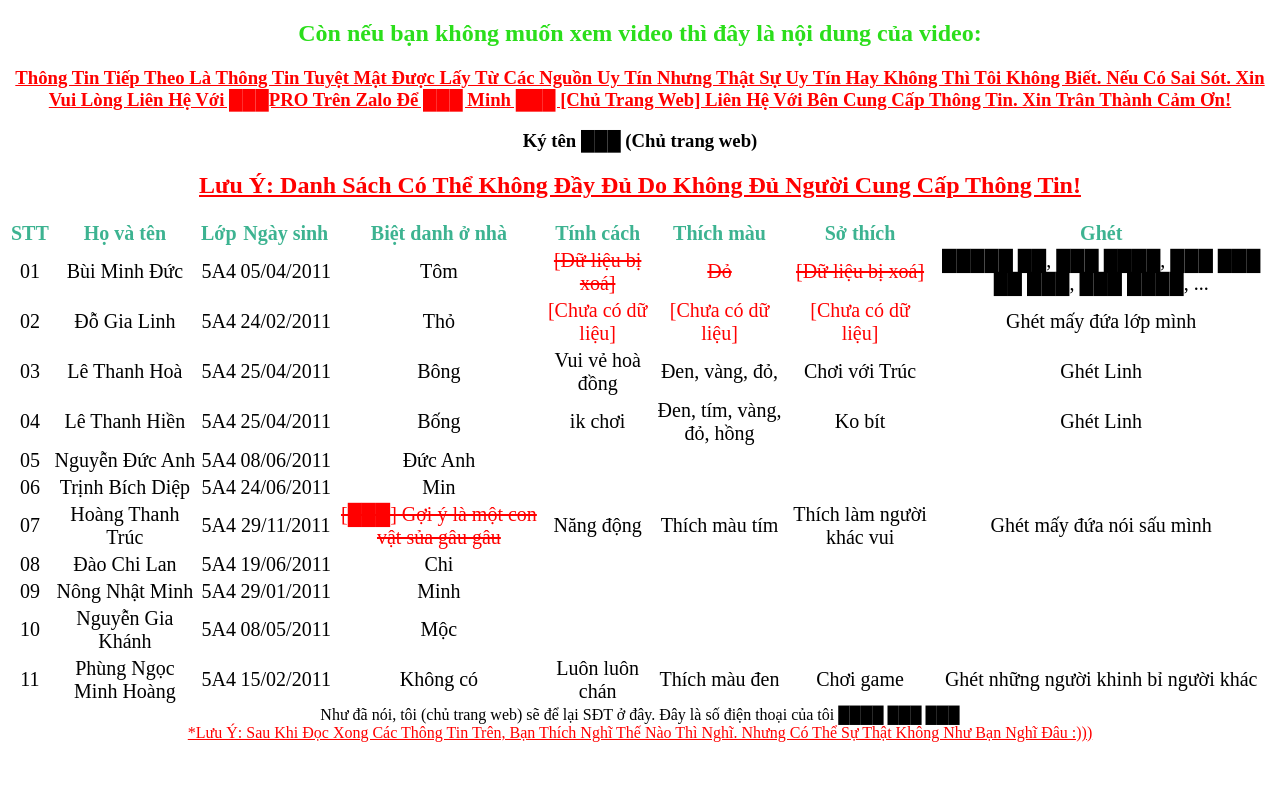
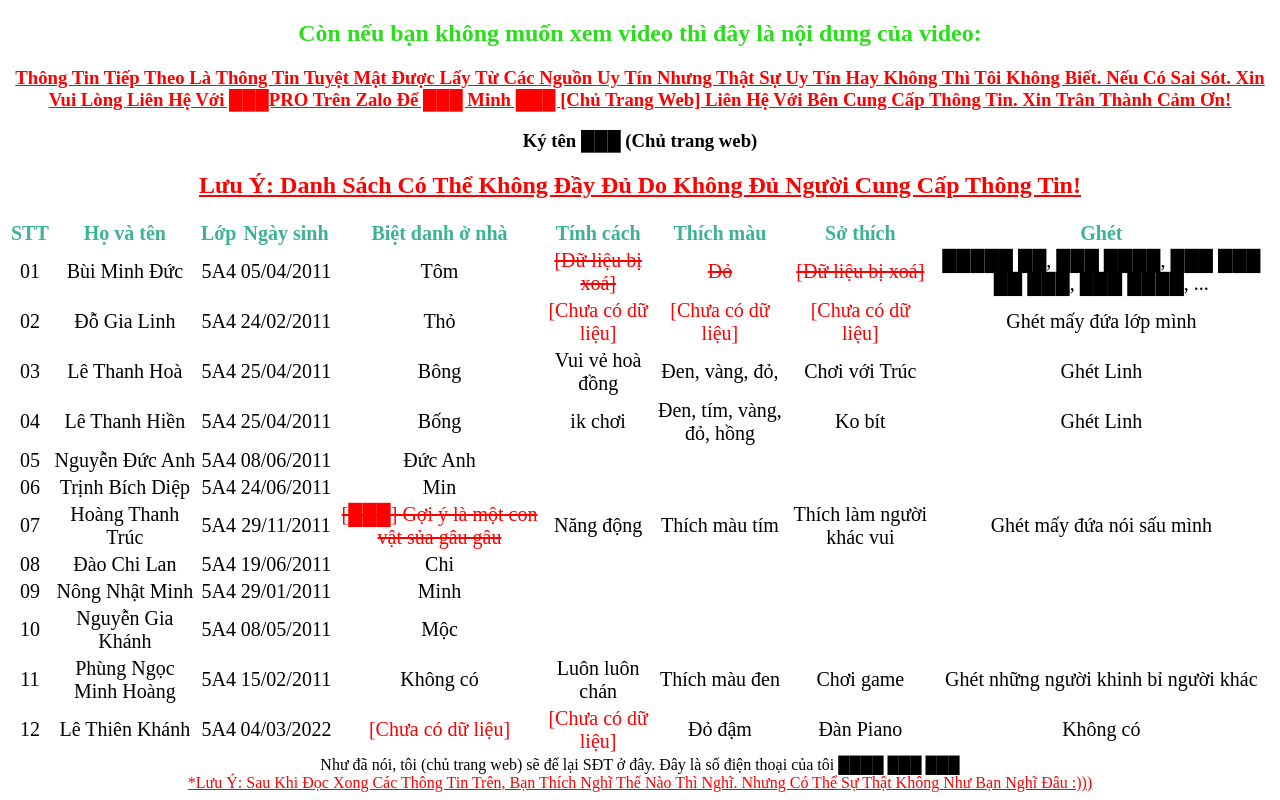
Before and after one commit to tompro365/Demo-web, a plain HTML site: page index.html in a window 1280 px wide. Shown: the part 1756-2556 px from the top of the page. Before the commit the page ends 2506 px from the top, so only its background shows below. Drawn offline with Linux system fonts and the light colour scheme.

Commit message:
Cập nhập file index.html
Đây là bản mới với nhiều thông tin hơn

```diff
--- a/index.html
+++ b/index.html
@@ -2,7 +2,7 @@
 <html lang="en">                                                     <!--Khi báo ngôn ngữ. Chắc thế.-->
     <head>                                                           <!--Thẻ báo cáo với google là phần trong đây là thông tin của trang web-->
         <meta charset="utf-8">                                       <!--Khai báo utf 8 để lúc in ra màn hình không bị lỗi, chắc vậy-->
-        <title>Web của T</title>
+        <title>Thông tin hs lớp 5A4</title>
     </head>
 <body>
     <h1>Hế nhô các bạn, chào mừng các Bạn đã đến với web của B██ Minh ███</h1>
@@ -56,7 +56,7 @@
     <h2 id="L">Tiếp theo là video cảnh báo người đọc</h2>
 
     <div>
-        <a href="https://www.youtube.com/watch?v=mUcsOl5kk9c"> <b> Nếu muốn xem video cảnh báo người dùng trên youtube, hãy bấm vào đây </b></b> </a>
+        <a class="A1" href="https://www.youtube.com/watch?v=mUcsOl5kk9c"> <b> Nếu muốn xem video cảnh báo người dùng trên youtube, hãy bấm vào đây </b></b> </a>
     </div>
 
     <video id="V" src="http://127.0.0.1:5500/WIN_20220626_11_29_49_Pro.mp4" height="auto" controls></video>></video>
@@ -189,6 +189,17 @@
             <td>Chơi game</td>
             <td>Ghét những người khinh bỉ người khác</td>
         </tr>
+        <tr>
+            <td>12</td>
+            <td>Lê Thiên Khánh</td>
+            <td>5A4</td>
+            <td>04/03/2022</td>
+            <td id="D">[Chưa có dữ liệu]</td>
+            <td id="D">[Chưa có dữ liệu]</td>
+            <td>Đỏ đậm</td>
+            <td>Đàn Piano</td>
+            <td>Không có</td>
+        </tr>
     </table>
     <span>Như đã nói, tôi (chủ trang web) sẽ để lại SĐT ở đây. Đây là số điện thoại của tôi</span>
     <span>████ ███ ███</span>
```
